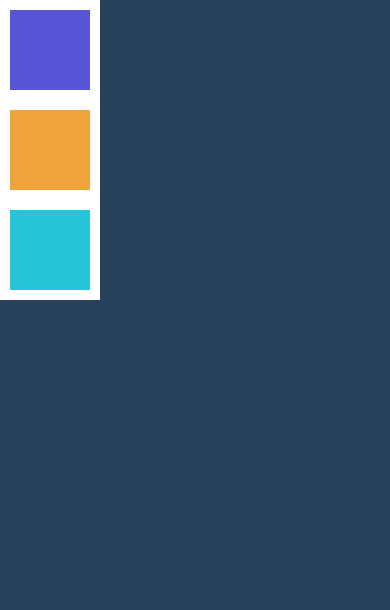
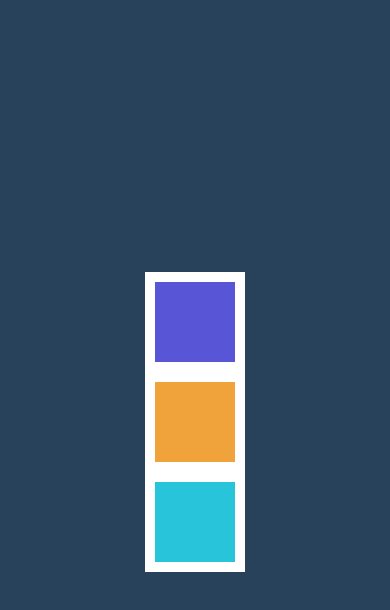
Before and after one commit to nahuelbentos/curso-react-native, a React Native app in the folder 02-MiPrimerApp/: screen / in a window 390 px wide. Shown: the top 610 px of the page. Built offline with nearby package versions, Linux system fonts and the light colour scheme.

Commit message:
Fin tarea 7

```diff
--- a/02-MiPrimerApp/src/screens/TareaScreen.tsx
+++ b/02-MiPrimerApp/src/screens/TareaScreen.tsx
@@ -15,6 +15,8 @@ const styles = StyleSheet.create({
   container: {
     flex: 1,
     backgroundColor: '#28425B',
+    justifyContent: 'center',
+    alignItems: 'center',
   },
   cajaMorada: {
     width: 100,
```
